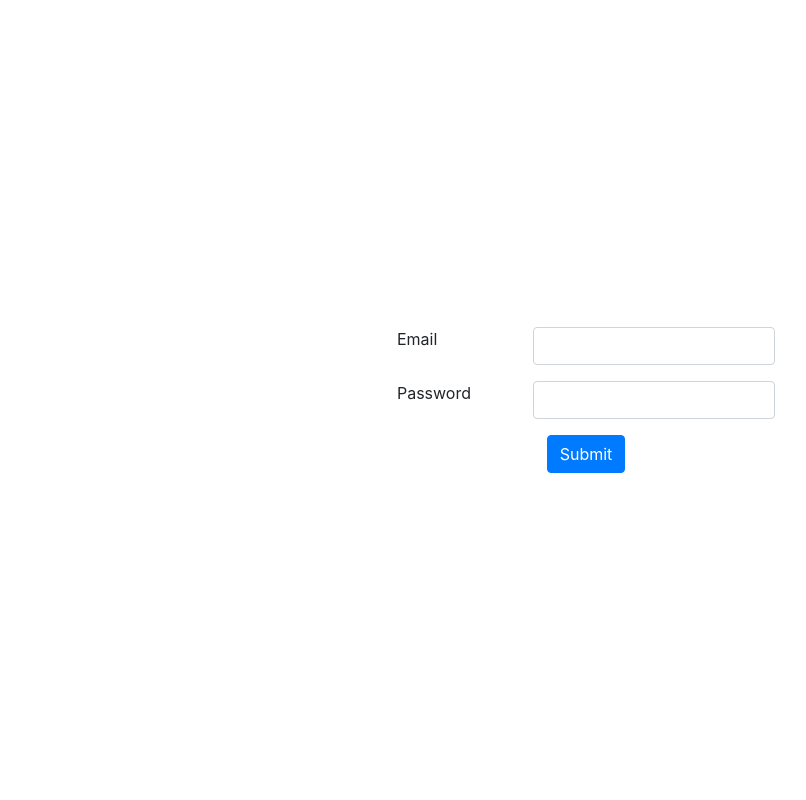
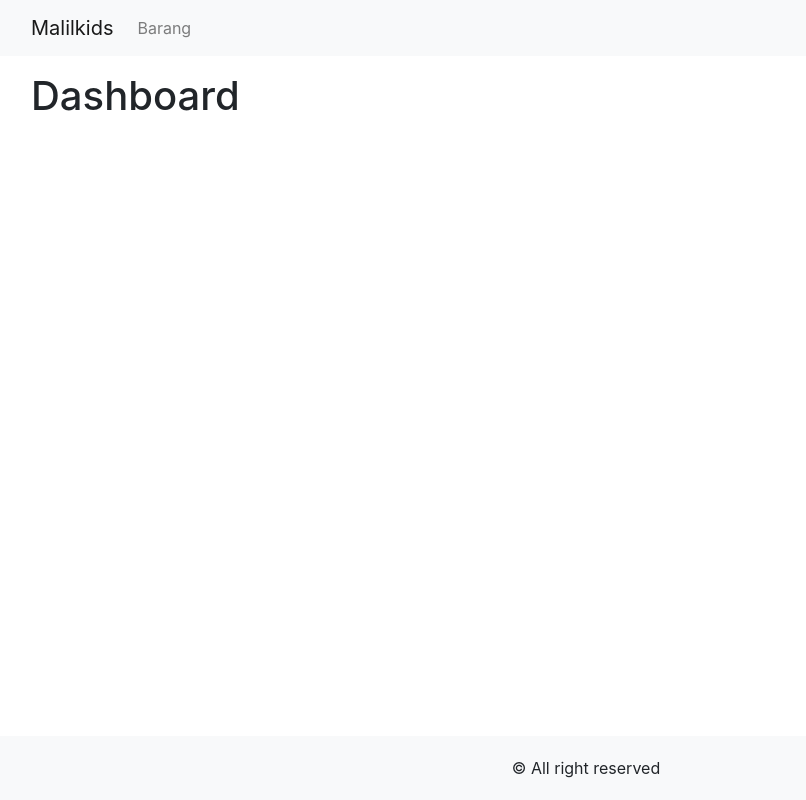
Before and after one commit to idham695/react-laravel-mongodb, a React (Create React App) app: page / in a window 1280 px wide. Shown: the whole page, without its empty margins (54-860 px from the left). Built offline with nearby package versions, Linux system fonts and the light colour scheme; no server answers; sample sign-in values are in the browser's storage.

Commit message:
authentication

```diff
--- a/src/App.js
+++ b/src/App.js
@@ -1,14 +1,15 @@
-import logo from './logo.svg';
+// import logo from './logo.svg';
 import './App.css';
-import Login from './Login';
+import Login from './Component/Login';
 import axios from "axios";
 import { useState, useEffect } from 'react';
 import AuthContext from './Context/AuthContext';
-import Dashboard from './Dashboard';
-import { Route, Routes, useNavigate } from 'react-router-dom';
+import Dashboard from './Component/Dashboard';
+import Barang from './Component/Barang';
+import { Route, Routes, Navigate, redirect } from 'react-router-dom';
 
 const loginUser = async (data) => {
-  let response = await axios.post('http://localhost/malilkids-api/api/login', {
+  let response = await axios.post('http://localhost:3200/api/login', {
     email: data.email,
     password : data.password
   });
@@ -18,7 +19,7 @@ const loginUser = async (data) => {
 function App() {
   // app
   const [token, setToken] = useState();
-  const navigate = useNavigate();
+  const [loading, setLoading] = useState(false);
 
   const onHandleLogin = async (email, password) => {
     const login = await loginUser({
@@ -29,38 +30,33 @@ function App() {
   };
 
   const refreshToken = async () => {
+    setLoading(true);
     const getToken = window.localStorage.getItem("token");
-    if (!getToken) return navigate('/login');
-    try {
-      let newToken = await axios.post('http://localhost/malilkids-api/api/refresh', [], {
-        headers: {
-          'Authorization': 'Bearer ' + getToken
-        }
-      });
-      if (newToken.data.code === 401) return navigate('/login');
-      setToken(newToken.data.token);
-      window.localStorage.setItem("token", newToken.data.token);
-      return navigate('/');
-    } catch (error) {
-      console.log(error);
-    }
+    if (!getToken) return setLoading(false);  redirect('/login');
+    window.localStorage.setItem("token", getToken);
+    setToken(getToken);
+    setLoading(false);
   }
-
-  // routes
-  <Routes>
-    <Route path="/" element={<Dashboard /> }></Route>
-    <Route path="/login" element={<Login handleLogin={ onHandleLogin } /> }></Route>
-  </Routes>
 
   useEffect(() => {
     refreshToken();
-  },[])
+  })
+
   return (
+    <>
+    { loading ? <div className="d-flex justify-content-center align-items-center" style={{minHeight: "100vh"}}>Loading...</div> :
     <AuthContext.Provider value={token}>
       <div className="App">
-        { token ? <Dashboard /> : <Login handleLogin={ onHandleLogin } />}
+        <Routes>
+          <Route path="/" element={token ? <Dashboard /> : <Navigate to="/login" /> }></Route>
+          <Route path="/barang" element={token ? <Barang /> : <Navigate to="/login" />  }></Route>
+
+          <Route path="/login" element={token ? <Navigate to="/" /> : <Login handleLogin={ onHandleLogin } /> }></Route>
+        </Routes>
       </div>
     </AuthContext.Provider>
+    }
+    </>
   );
 }
 
--- /dev/null
+++ b/src/Component/Barang.js
@@ -0,0 +1,17 @@
+import Header from "./Layout/Header";
+import Footer from "./Layout/Footer";
+
+const Barang = () => {
+    return (
+        <>
+        <Header />
+        <div className="container mt-3">
+            <h1>Barang</h1>
+        </div>
+        <Footer />
+        </>
+    );
+}
+
+
+export default Barang
--- /dev/null
+++ b/src/Component/Dashboard.js
@@ -0,0 +1,17 @@
+import Header from "./Layout/Header";
+import Footer from "./Layout/Footer";
+
+const Dashboard = () => {
+    return (
+        <>
+        <Header />
+        <div className="container mt-3">
+            <h1>Dashboard</h1>
+        </div>
+        <Footer />
+        </>
+    );
+}
+
+
+export default Dashboard
--- /dev/null
+++ b/src/Component/Layout/Footer.js
@@ -0,0 +1,10 @@
+const Footer = () => {
+  return (
+    <div className="text-center bg-light" style={{position:"fixed", bottom: "0", width: "100%", padding: "20px"}}>
+        &copy; All right reserved
+    </div>
+  )
+}
+
+
+export default Footer
--- /dev/null
+++ b/src/Component/Layout/Header.js
@@ -0,0 +1,21 @@
+import { Link } from 'react-router-dom';
+
+const Header = () => {
+  return (
+    <nav className="navbar navbar-expand-lg navbar-light bg-light">
+      <div className="container">
+        <Link to={"/"} className="navbar-brand">Malilkids</Link>
+        <button className="navbar-toggler" type="button" data-toggle="collapse" data-target="#navbarNavAltMarkup" aria-controls="navbarNavAltMarkup" aria-expanded="false" aria-label="Toggle navigation">
+          <span className="navbar-toggler-icon"></span>
+        </button>
+        <div className="collapse navbar-collapse" id="navbarNavAltMarkup">
+          <div className="navbar-nav">
+            <Link to={"/barang"} className="nav-link nav-item">Barang</Link>
+          </div>
+        </div>
+      </div>
+    </nav>
+  )
+}
+
+export default Header
--- a/src/Dashboard.js
+++ /dev/null
@@ -1,10 +0,0 @@
-const Dashboard = () => {
-    return (
-        <div className="container">
-            <h1>Dashboard</h1>
-        </div>
-    );
-}
-
-
-export default Dashboard
```
Also changed, not shown: src/Component/Login.js (renamed from src/Login.js).
